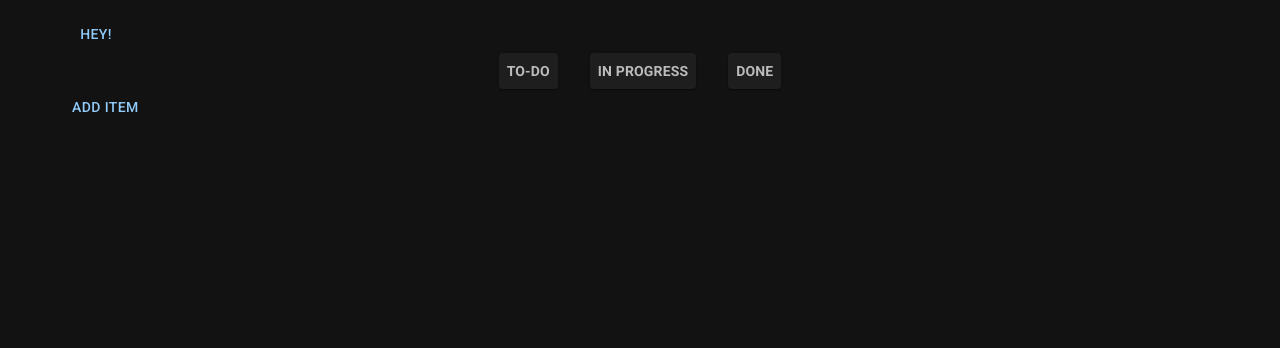
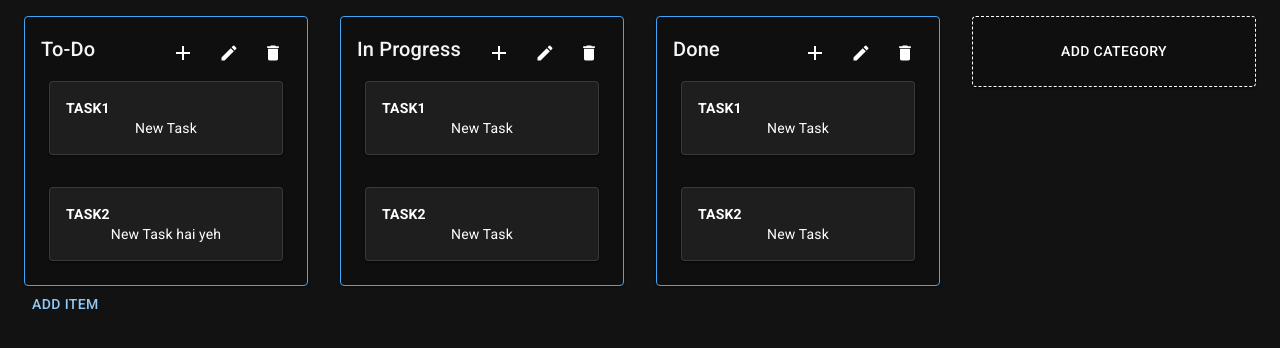
Before and after one commit to seebham/pebbles, a React (Vite) app: page / in a window 1280 px wide. Shown: the top 348 px of the page. Built offline with nearby package versions, Linux system fonts and the light colour scheme.

Commit message:
initial Category and ToDo Components 🚀

```diff
--- a/src/App.tsx
+++ b/src/App.tsx
@@ -1,8 +1,7 @@
-import { Button, Container, CssBaseline, Paper } from "@mui/material";
+import { Container, CssBaseline } from "@mui/material";
 import { createTheme, ThemeProvider } from "@mui/material/styles";
 import { Box } from "@mui/system";
-import MainContent from "./components/mainContent";
-import { useAppSelector } from "./store/store";
+import CategoryContainer from "./components/categoryContainer";
 
 function App() {
   return (
@@ -15,9 +14,8 @@ function App() {
         }}
       >
         <CssBaseline />
-        <Container component="main" sx={{ mt: 2 }} maxWidth="lg">
-          <Button>Hey!</Button>
-          <MainContent />
+        <Container component="main" sx={{ mt: 2 }} maxWidth="xl">
+          <CategoryContainer />
         </Container>
       </Box>
     </div>
--- /dev/null
+++ b/src/components/TodoItem.tsx
@@ -0,0 +1,60 @@
+import { useState } from "react";
+
+import Box from "@mui/material/Box";
+import Paper from "@mui/material/Paper";
+import styled from "@mui/material/styles/styled";
+
+const ItemContainer = styled(Paper)(({ theme }) => ({
+  ...theme.typography.body2,
+  padding: theme.spacing(2),
+  width: "100%",
+  backgroundColor: theme.palette.background.paper,
+  border: `1px solid ${theme.palette.action.focus}`,
+  transition: "border 0.3s ease-in",
+  "&:hover": {
+    border: `1px solid ${theme.palette.primary.dark}`,
+    cursor: "pointer",
+  },
+}));
+
+const TodoItem = ({ item }: { item: TodoItemType }) => {
+  const [expanded, setExpanded] = useState<boolean>(false);
+  return (
+    <ItemContainer
+      key={item.id}
+      sx={{ display: "flex", flexDirection: "column" }}
+      onClick={() => setExpanded(!expanded)}
+    >
+      <Box sx={{ display: "flex", flexDirection: "row" }}>
+        <Box
+          sx={{
+            fontWeight: "bold",
+            textTransform: "uppercase",
+            fontSize: "sm",
+          }}
+        >
+          {item.title}
+        </Box>
+      </Box>
+      <Box
+        sx={{
+          display: "flex",
+          flexDirection: "column",
+          fontSize: "sm",
+        }}
+      >
+        <Box>{item.desc}</Box>
+        {expanded ? (
+          <>
+            <Box>{item.created_at.split("(")[0]}</Box>
+            <Box>{item.updated_at.split("(")[0]}</Box>
+            <Box>{item.due_date.split("(")[0]}</Box>
+          </>
+        ) : null}
+      </Box>
+
+      {/* <Box sx={{ fontSize: "sm" }}>{item.description}</Box> */}
+    </ItemContainer>
+  );
+};
+export default TodoItem;
--- a/src/components/category.tsx
+++ b/src/components/category.tsx
@@ -1,4 +1,77 @@
-const Category = () => {
-  return <></>;
+import {
+  Paper,
+  PaperProps,
+  Stack,
+  Box,
+  Typography,
+  Button,
+  IconButton,
+} from "@mui/material";
+import { styled } from "@mui/material/styles";
+import AddIcon from "@mui/icons-material/Add";
+import EditIcon from "@mui/icons-material/Edit";
+import DeleteIcon from "@mui/icons-material/Delete";
+import TodoItem from "./TodoItem";
+
+const CategoryContainer = styled(Paper)(({ theme }) => ({
+  ...theme.typography.body2,
+  backgroundColor: theme.palette.primary.contrastText,
+  border: `1px solid ${theme.palette.primary.dark}`,
+  padding: theme.spacing(2),
+  textAlign: "center",
+  "&:focus-within": {
+    border: `1px solid ${theme.palette.primary.dark}`,
+  },
+}));
+
+const Category = ({ name, items }: CategoriesType) => {
+  return (
+    <CategoryContainer>
+      <Box sx={{ display: "flex" }}>
+        <Typography
+          variant="h6"
+          component={"h6"}
+          color={"whitesmoke"}
+          sx={{ flexGrow: 1, textAlign: "left" }}
+        >
+          {name}
+        </Typography>
+        <Stack spacing={1} direction={"row"}>
+          <IconButton>
+            <AddIcon sx={{}} />
+          </IconButton>
+          <IconButton>
+            <EditIcon sx={{ fontSize: 20 }} />
+          </IconButton>
+          <IconButton>
+            <DeleteIcon sx={{ fontSize: 20 }} />
+          </IconButton>
+        </Stack>
+      </Box>
+      <Stack
+        direction="column"
+        spacing={{ xs: 1, sm: 2, md: 4 }}
+        justifyContent="center"
+        alignItems="center"
+        m={1}
+      >
+        {items &&
+          items.map((item: TodoItemType) => {
+            return <TodoItem key={item.id} item={item} />;
+          })}
+      </Stack>
+    </CategoryContainer>
+  );
 };
+
+export const PsuedoCategory = () => {
+  return (
+    <CategoryContainer
+      sx={{ border: "1px dashed", "&:hover": { border: "1px dashed" } }}
+    >
+      <Button color="inherit">Add Category</Button>
+    </CategoryContainer>
+  );
+};
+
 export default Category;
--- a/src/components/mainContent.tsx
+++ b/src/components/categoryContainer.tsx
@@ -1,45 +1,32 @@
-import { Box, Stack, Paper, Button } from "@mui/material";
-import { styled } from "@mui/material/styles";
+import { Box, Stack, Button, Grid } from "@mui/material";
 import { addItem, changeIsDone } from "../store/dataSlice";
 import { useAppDispatch, useAppSelector } from "../store/store";
+import Category, { PsuedoCategory } from "./category";
 
-const Item = styled(Paper)(({ theme }) => ({
-  ...theme.typography.body2,
-  padding: theme.spacing(1),
-  textAlign: "center",
-  color: theme.palette.text.secondary,
-}));
-
-const MainContent = () => {
+const CategoryContainer = () => {
   const data = useAppSelector((state) => state.data);
   const dispatch = useAppDispatch();
   console.log(data);
   return (
     <Box sx={{ flex: 1 }}>
-      <Stack
+      <Grid
+        container
         direction={{ xs: "column", sm: "row" }}
         spacing={{ xs: 1, sm: 2, md: 4 }}
         justifyContent="center"
-        alignItems="center"
       >
         {data &&
           data.map((category: CategoriesType) => {
             return (
-              <Item key={category.name}>
-                <Box
-                  sx={{
-                    fontWeight: "bold",
-                    textTransform: "uppercase",
-                    fontSize: "sm",
-                  }}
-                >
-                  {category.name}
-                </Box>
-                {/* <Box sx={{ fontSize: "sm" }}>{category.description}</Box> */}
-              </Item>
+              <Grid item xs={3}>
+                <Category key={category.name} {...category} />
+              </Grid>
             );
           })}
-      </Stack>
+        <Grid item xs={3}>
+          <PsuedoCategory />
+        </Grid>
+      </Grid>
       <Button
         onClick={() =>
           dispatch(
@@ -64,4 +51,4 @@ const MainContent = () => {
   );
 };
 
-export default MainContent;
+export default CategoryContainer;
```
